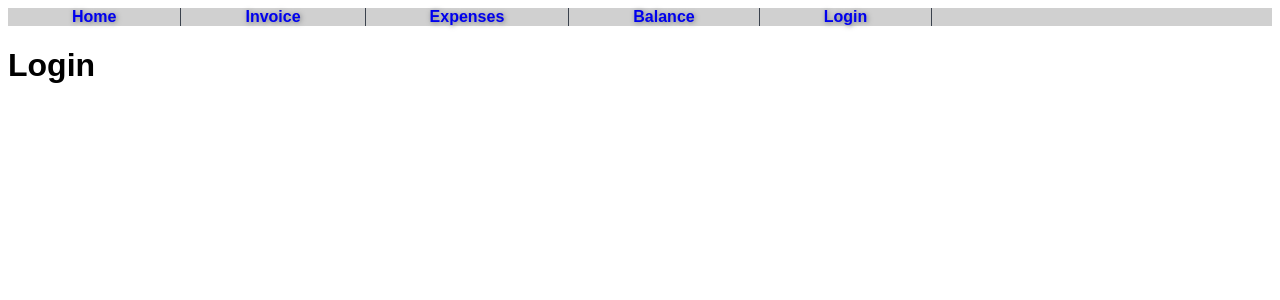
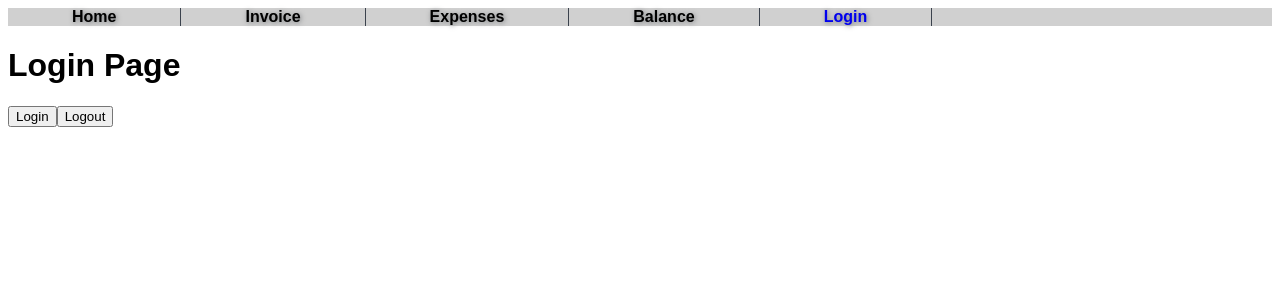
Before and after one commit to Alberto23B/react_router_example, a React (Create React App) app: page /login in a window 1280 px wide. Shown: the top 300 px of the page. Built offline with nearby package versions, Linux system fonts and the light colour scheme; a web font is replaced by a local one.

Commit message:
complete the context and reducer process and add active links

```diff
--- a/src/App.js
+++ b/src/App.js
@@ -7,6 +7,7 @@ import Home from './components/Home';
 import Paid from "./components/Paid"
 import MainMenu from './components/MainMenu';
 import Balance from './components/Balance';
+import Login from './components/Login';
 
 
 function App() {
@@ -50,7 +51,7 @@ function App() {
         },
         {
           path:"/login",
-          element: <h1>Login</h1>
+          element: <Login />
         },
         {
           path:"/balance",
--- a/src/components/Balance.js
+++ b/src/components/Balance.js
@@ -1,7 +1,10 @@
 import React from "react";
 import { getInvoices, getExpenses } from "./data"
+import AuthConsumer from "../hooks/auth";
 
 export default function Balance() {
+    const [authed, dispatch] = AuthConsumer();
+
     const invoices = getInvoices();
     const expenses = getExpenses();
 
--- a/src/components/Home.js
+++ b/src/components/Home.js
@@ -1,16 +1,28 @@
 import React from "react";
-import { Link, Outlet } from "react-router-dom";
+import { NavLink, Outlet } from "react-router-dom";
 
 export default function Home() {
+
+  function ActiveLink(props) {
+    return (
+    <NavLink style={({isActive}) => {
+      return {
+        color: isActive ? "#5fg6ff" : "black"
+      }
+    }}
+    {...props}></NavLink>
+  )
+  }
+
     return (
         <>
         <div>
         <nav className='nav-bar'>
-          <Link to="/" className='nav-link'><span>Home</span></Link>
-          <Link to="/invoices" className='nav-link'><span>Invoice</span></Link>
-          <Link to="/expenses" className='nav-link'><span>Expenses</span></Link>
-          <Link to="/balance" className='nav-link'><span>Balance</span></Link>
-          <Link to="/login" className='nav-link'><span>Login</span></Link>
+          <ActiveLink to="/" className='nav-link'><span>Home</span></ActiveLink>
+          <ActiveLink to="/invoices" className='nav-link'><span>Invoice</span></ActiveLink>
+          <ActiveLink to="/expenses" className='nav-link'><span>Expenses</span></ActiveLink>
+          <ActiveLink to="/balance" className='nav-link'><span>Balance</span></ActiveLink>
+          <ActiveLink to="/login" className='nav-link'><span>Login</span></ActiveLink>
         </nav>
         <Outlet></Outlet>
       </div>
--- a/src/components/Login.js
+++ b/src/components/Login.js
@@ -1,7 +1,22 @@
 import React from "react";
+import AuthConsumer from "../hooks/auth";
 
 export default function Login() {
+    const [authed, dispatch] = AuthConsumer();
+    console.log(authed);
     return (
-        <button value="Login">Login</button>
+        <>
+          <h1>Login Page</h1>
+          <button
+          onClick={() => {
+            dispatch({type: "login"})
+          }}
+          >Login</button>
+          <button
+          onClick={() => {
+            dispatch({type: "logout"})
+          }}
+          >Logout</button>
+        </>
     )
 }
--- /dev/null
+++ b/src/hooks/auth.js
@@ -0,0 +1,28 @@
+import {createContext, useContext, useReducer} from "react"
+
+const initialState = { auth : false };
+
+const authContext = createContext(initialState);
+
+export function reducer(state, action) {
+    switch (action.type) {
+        case "login":
+            return {auth : true};
+        case "logout":
+            return {auth : false};
+        default:
+            throw new Error();
+    }
+}
+
+export function AuthProvider({ children }) {
+    const [authed, dispatch] = useReducer(reducer, initialState);
+    return <authContext.Provider value={[authed, dispatch]}>{children}</authContext.Provider>
+}
+
+
+//AuthConsumer serve per fare in modo di utilizzare
+//useContext(authContext) senza dover importarle in ogni file
+export default function AuthConsumer() {
+    return useContext(authContext)
+}
--- a/src/index.js
+++ b/src/index.js
@@ -3,12 +3,15 @@ import ReactDOM from 'react-dom/client';
 import './index.css';
 import App from './App';
 import { BrowserRouter } from 'react-router-dom';
+import { AuthProvider } from './hooks/auth';
 
 const root = ReactDOM.createRoot(document.getElementById('root'));
 root.render(
   <React.StrictMode>
     <BrowserRouter>
+     <AuthProvider>
       <App />
+     </AuthProvider>
     </BrowserRouter>
   </React.StrictMode>
 );
```
